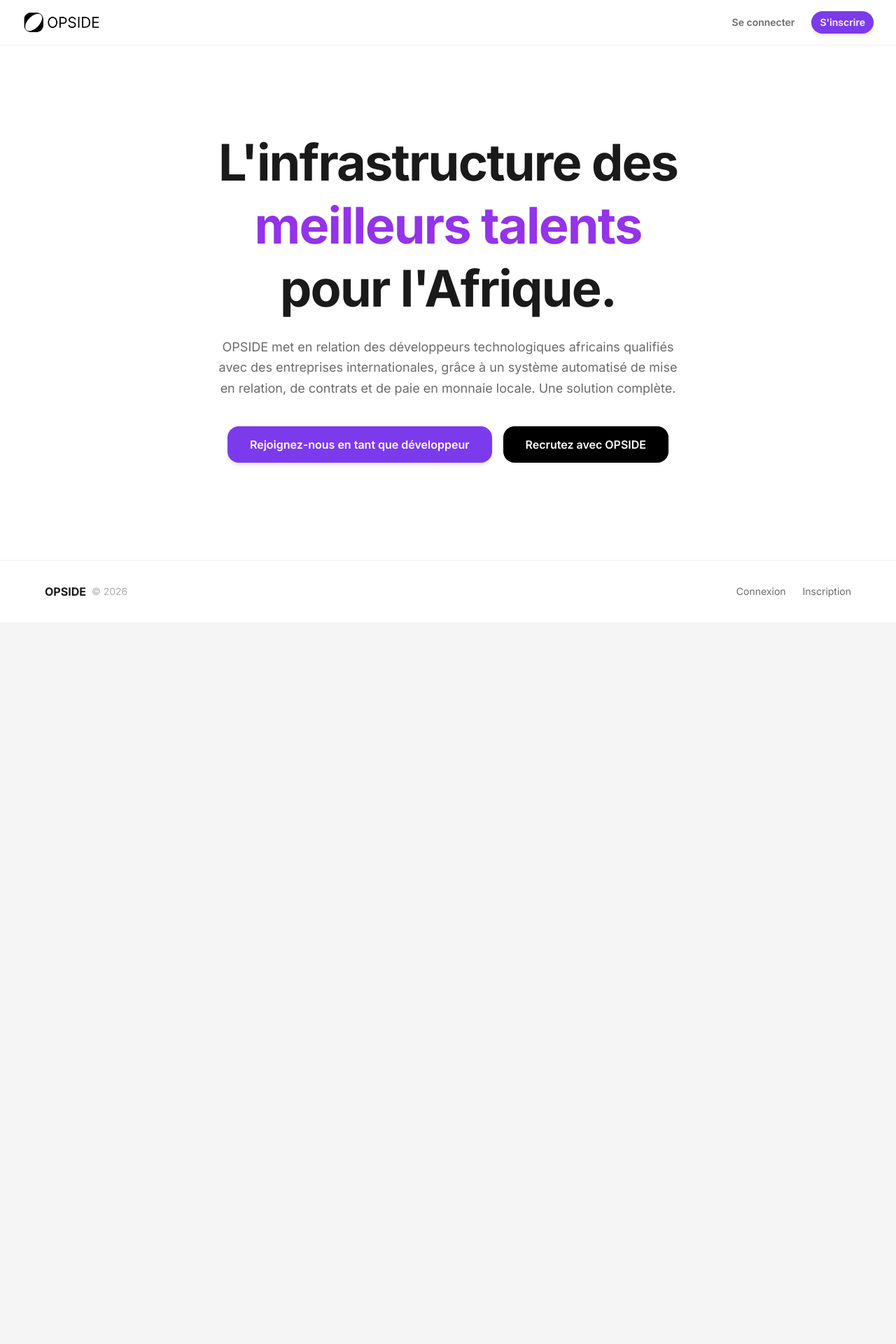
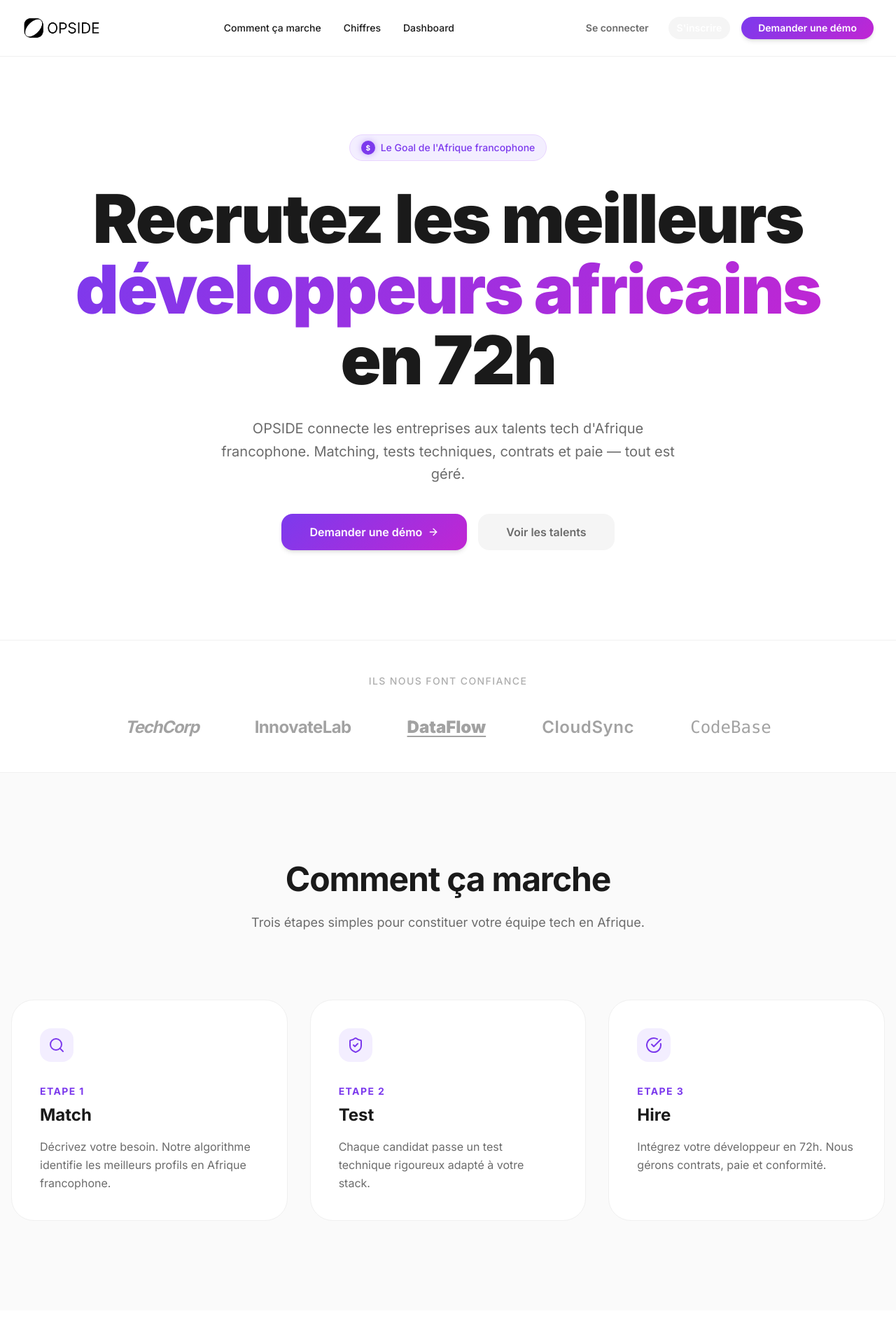
Before and after one commit to angelinah-creator/OPSIDE_Project, a Next.js app in the folder frontend/: page / in a window 1280 px wide. Shown: the top 1920 px of the page at 70% size. Before the commit the page ends 889 px from the top, so only its background shows below. Built offline with nearby package versions, Linux system fonts and the light colour scheme.

Commit message:
Correction du Landing page

```diff
--- a/frontend/app/globals.css
+++ b/frontend/app/globals.css
@@ -1,7 +1,4 @@
 @import "tailwindcss";
-@tailwind base;
-@tailwind components;
-@tailwind utilities;
 
 :root {
   --font-inter: 'Inter', sans-serif;
@@ -17,16 +14,8 @@ html {
 
 body {
   font-family: var(--font-inter);
-}
-
-@layer utilities {
-  .scrollbar-hide {
-    -ms-overflow-style: none;
-    scrollbar-width: none;
-  }
-  .scrollbar-hide::-webkit-scrollbar {
-    display: none;
-  }
+  background-color: white;
+  color: #1A1A1A;
 }
 
 @theme {
@@ -34,15 +23,17 @@ body {
   --font-sans: var(--font-inter), ui-sans-serif, system-ui;
 
   /* Couleurs personnalisées */
-  --color-background: #F7F7F5;
+  --color-background: #FFFFFF;
   --color-surface: #FFFFFF;
-  --color-border: #E8E8E4;
-  --color-muted: #9B9B93;
-  --color-foreground: #1A1A18;
+  --color-border: #F0F0F0;
+  --color-muted: #6B6B6B;
+  --color-foreground: #1A1A1A;
 
   --color-accent: #7C3AED;
   --color-accent-light: #9333EA;
   --color-accent-soft: #F3EEFF;
+
+  --color-primary-gradient: linear-gradient(135deg, #7C3AED 0%, #C026D3 100%);
 
   /* Rayons de bordure */
   --radius-xl: 1rem;
@@ -54,3 +45,22 @@ body {
   --shadow-elevated: 0 4px 16px rgba(0,0,0,0.08);
   --shadow-modal: 0 20px 60px rgba(0,0,0,0.12);
 }
+
+@utility text-gradient {
+  background: linear-gradient(135deg, #7C3AED 0%, #C026D3 100%);
+  -webkit-background-clip: text;
+  -webkit-text-fill-color: transparent;
+  background-clip: text;
+}
+
+@utility bg-gradient-primary {
+  background: linear-gradient(135deg, #7C3AED 0%, #C026D3 100%);
+}
+
+@utility scrollbar-hide {
+  -ms-overflow-style: none;
+  scrollbar-width: none;
+  &::-webkit-scrollbar {
+    display: none;
+  }
+}
--- a/frontend/app/page.tsx
+++ b/frontend/app/page.tsx
@@ -1,46 +1,164 @@
 import Link from 'next/link';
 import Navbar from '@/components/layout/Navbar';
 import Button from '@/components/ui/Button';
+import { Search, ShieldCheck, CheckCircle, ArrowRight } from 'lucide-react';
 
 export default function LandingPage() {
   return (
-    <div className="min-h-screen bg-white">
+    <div className="min-h-screen bg-white text-[#1A1A1A]">
       <Navbar />
 
-      {/* Hero */}
-      <section className="h-screen pt-32 pb-20 px-4 sm:px-6 lg:px-8 flex items-center">
-        <div className="max-w-4xl mx-auto text-center">
-          <h1 className="text-5xl sm:text-6xl lg:text-7xl font-bold text-[#1A1A1A] leading-tight tracking-tight mb-6 ">
-            L'infrastructure des {' '}
-            <span className="bg-accent-light bg-clip-text text-transparent">
-              meilleurs talents
+      <main>
+        {/* --- HERO SECTION --- */}
+        <section className="relative pt-32 pb-20 lg:pt-48 lg:pb-32 px-4 overflow-hidden">
+          <div className="max-w-7xl mx-auto text-center relative z-10">
+            {/* Badge */}
+            <div className="inline-flex items-center gap-2 px-4 py-2 rounded-full bg-[#F3EEFF] border border-[#E9D5FF] mb-8 animate-in fade-in slide-in-from-bottom-4 duration-700">
+              <span className="flex items-center justify-center w-5 h-5 rounded-full bg-[#7C3AED] shadow-[0_0_8px_rgba(124,58,237,0.4)]">
+                <span className="text-[10px] text-white font-bold leading-none">$</span>
               </span>
-            <br />pour l'Afrique.
+              <span className="text-sm font-medium text-[#7C3AED]">Le Goal de l'Afrique francophone</span>
+            </div>
+
+            {/* Heading */}
+            <h1 className="text-5xl md:text-7xl lg:text-8xl font-black tracking-tight leading-[1.05] mb-8 animate-in fade-in slide-in-from-bottom-6 duration-1000 delay-100 text-[#1A1A1A]">
+              Recrutez les meilleurs<br />
+              <span className="text-gradient">développeurs africains</span><br />
+              en 72h
             </h1>
-          <p className="text-lg text-[#6B6B6B] max-w-2xl mx-auto mb-10 leading-relaxed">
-            OPSIDE met en relation des développeurs technologiques africains qualifiés avec des entreprises internationales, grâce à un système automatisé de mise en relation, de contrats et de paie en monnaie locale. Une solution complète.
+
+            {/* Subtitle */}
+            <p className="text-lg md:text-xl text-[#6B6B6B] max-w-2xl mx-auto mb-10 leading-relaxed animate-in fade-in slide-in-from-bottom-8 duration-1000 delay-200">
+              OPSIDE connecte les entreprises aux talents tech d'Afrique francophone.
+              Matching, tests techniques, contrats et paie — tout est géré.
             </p>
-          <div className="flex flex-col sm:flex-row items-center justify-center gap-4">
-            <Link href="/auth/register">
-              <Button size="lg">Rejoignez-nous en tant que développeur</Button>
+
+            {/* Buttons */}
+            <div className="flex flex-col sm:flex-row items-center justify-center gap-4 animate-in fade-in slide-in-from-bottom-10 duration-1000 delay-300">
+              <Link href="#cta">
+                <Button variant="gradient" size="lg" className="rounded-full px-10 flex gap-2 group">
+                  Demander une démo
+                  <ArrowRight className="w-4 h-4 group-hover:translate-x-1 transition-transform" />
+                </Button>
               </Link>
-            <Link href="#how-it-works">
-              <Button variant="black" size="lg">Recrutez avec OPSIDE</Button>
+              <Link href="/talents">
+                <Button variant="ghost" size="lg" className="rounded-full px-10 bg-[#F5F5F5] hover:bg-[#EAEAEA] text-[#1A1A1A]">
+                  Voir les talents
+                </Button>
               </Link>
             </div>
           </div>
         </section>
 
-      {/* Footer */}
-      <footer className="bg-white border-t border-[#F0F0F0] py-8 px-4 sm:px-6 lg:px-8">
-        <div className="max-w-6xl mx-auto flex flex-col sm:flex-row items-center justify-between gap-4">
+        {/* --- LOGOS SECTION --- */}
+        <section className="py-12 border-y border-[#F0F0F0]">
+          <div className="max-w-7xl mx-auto px-4 text-center">
+            <p className="text-sm font-medium text-[#AEAEAE] uppercase tracking-widest mb-10">Ils nous font confiance</p>
+            <div className="flex flex-wrap justify-center items-center gap-12 md:gap-20 opacity-40 grayscale">
+              <span className="text-2xl font-bold italic tracking-tighter">TechCorp</span>
+              <span className="text-2xl font-bold tracking-tight">InnovateLab</span>
+              <span className="text-2xl font-black underline decoration-2 underline-offset-4">DataFlow</span>
+              <span className="text-2xl font-semibold tracking-wide">CloudSync</span>
+              <span className="text-2xl font-mono">CodeBase</span>
+            </div>
+          </div>
+        </section>
+
+        {/* --- HOW IT WORKS SECTION --- */}
+        <section id="how-it-works" className="py-24 md:py-32 bg-[#FAFAFA]">
+          <div className="max-w-4xl mx-auto px-4 text-center mb-16 md:mb-24">
+            <h2 className="text-4xl md:text-5xl font-bold mb-6 tracking-tight text-[#1A1A1A]">Comment ça marche</h2>
+            <p className="text-[#6B6B6B] text-lg">Trois étapes simples pour constituer votre équipe tech en Afrique.</p>
+          </div>
+
+          <div className="max-w-7xl mx-auto px-4 grid grid-cols-1 md:grid-cols-3 gap-8">
+            {/* Step 1 */}
+            <div className="bg-white p-10 rounded-3xl border border-[#F0F0F0] hover:shadow-elevated transition-all group">
+              <div className="w-12 h-12 rounded-xl bg-[#F3EEFF] flex items-center justify-center mb-8 group-hover:bg-[#7C3AED] transition-colors">
+                <Search className="w-6 h-6 text-[#7C3AED] group-hover:text-white transition-colors" />
+              </div>
+              <p className="text-[#7C3AED] text-sm font-bold uppercase tracking-widest mb-2">Etape 1</p>
+              <h3 className="text-2xl font-bold mb-4 text-[#1A1A1A]">Match</h3>
+              <p className="text-[#6B6B6B] leading-relaxed">
+                Décrivez votre besoin. Notre algorithme identifie les meilleurs profils en Afrique francophone.
+              </p>
+            </div>
+
+            {/* Step 2 */}
+            <div className="bg-white p-10 rounded-3xl border border-[#F0F0F0] hover:shadow-elevated transition-all group">
+              <div className="w-12 h-12 rounded-xl bg-[#F3EEFF] flex items-center justify-center mb-8 group-hover:bg-[#7C3AED] transition-colors">
+                <ShieldCheck className="w-6 h-6 text-[#7C3AED] group-hover:text-white transition-colors" />
+              </div>
+              <p className="text-[#7C3AED] text-sm font-bold uppercase tracking-widest mb-2">Etape 2</p>
+              <h3 className="text-2xl font-bold mb-4 text-[#1A1A1A]">Test</h3>
+              <p className="text-[#6B6B6B] leading-relaxed">
+                Chaque candidat passe un test technique rigoureux adapté à votre stack.
+              </p>
+            </div>
+
+            {/* Step 3 */}
+            <div className="bg-white p-10 rounded-3xl border border-[#F0F0F0] hover:shadow-elevated transition-all group">
+              <div className="w-12 h-12 rounded-xl bg-[#F3EEFF] flex items-center justify-center mb-8 group-hover:bg-[#7C3AED] transition-colors">
+                <CheckCircle className="w-6 h-6 text-[#7C3AED] group-hover:text-white transition-colors" />
+              </div>
+              <p className="text-[#7C3AED] text-sm font-bold uppercase tracking-widest mb-2">Etape 3</p>
+              <h3 className="text-2xl font-bold mb-4 text-[#1A1A1A]">Hire</h3>
+              <p className="text-[#6B6B6B] leading-relaxed">
+                Intégrez votre développeur en 72h. Nous gérons contrats, paie et conformité.
+              </p>
+            </div>
+          </div>
+        </section>
+
+        {/* --- STATS SECTION --- */}
+        <section id="stats" className="py-24 md:py-32 bg-white">
+          <div className="max-w-7xl mx-auto px-4 grid grid-cols-2 md:grid-cols-4 gap-12 md:gap-8">
+            <div className="text-center">
+              <p className="text-5xl md:text-7xl font-black text-gradient leading-none mb-4">50+</p>
+              <p className="text-[#6B6B6B] font-medium">Développeurs vérifiés</p>
+            </div>
+            <div className="text-center">
+              <p className="text-5xl md:text-7xl font-black text-gradient leading-none mb-4">3</p>
+              <p className="text-[#6B6B6B] font-medium">Marchés africains</p>
+            </div>
+            <div className="text-center">
+              <p className="text-5xl md:text-7xl font-black text-gradient leading-none mb-4 tracking-tighter">&lt;72h</p>
+              <p className="text-[#6B6B6B] font-medium">Temps de matching</p>
+            </div>
+            <div className="text-center">
+              <p className="text-5xl md:text-7xl font-black text-gradient leading-none mb-4">98%</p>
+              <p className="text-[#6B6B6B] font-medium">Taux de satisfaction</p>
+            </div>
+          </div>
+        </section>
+
+        {/* --- CTA SECTION --- */}
+        <section id="cta" className="py-24 px-4">
+          <div className="max-w-5xl mx-auto bg-white rounded-[2.5rem] p-12 md:p-24 border border-[#F0F0F0] text-center shadow-elevated relative overflow-hidden">
+            <h2 className="text-4xl md:text-6xl font-bold mb-6 tracking-tight text-[#1A1A1A]">Prêt à scaler votre équipe ?</h2>
+            <p className="text-[#6B6B6B] text-lg md:text-xl mb-12 max-w-xl mx-auto">
+              Rejoignez les entreprises qui construisent avec les meilleurs talents africains.
+            </p>
+            <Link href="#">
+              <Button variant="gradient" size="lg" className="rounded-full px-12 group">
+                Demander une démo
+                <ArrowRight className="w-5 h-5 ml-2 group-hover:translate-x-1 transition-transform" />
+              </Button>
+            </Link>
+          </div>
+        </section>
+      </main>
+
+      {/* --- FOOTER SECTION --- */}
+      <footer className="border-t border-[#F0F0F0] py-12 md:py-16 px-4 bg-white">
+        <div className="max-w-7xl mx-auto flex flex-col md:flex-row items-center justify-between gap-8">
           <div className="flex items-center gap-2">
-            <span className="font-bold text-[#1A1A1A]">OPSIDE</span>
-            <span className="text-[#AEAEAE] text-sm">© 2026</span>
+            <img src="/logo.png" alt="OPSIDE" className="w-24 grayscale brightness-0" />
           </div>
-          <div className="flex items-center gap-6">
-            <Link href="/auth/login" className="text-sm text-[#6B6B6B] hover:text-[#1A1A1A]">Connexion</Link>
-            <Link href="/auth/register" className="text-sm text-[#6B6B6B] hover:text-[#1A1A1A]">Inscription</Link>
+          <p className="text-sm text-[#AEAEAE]">© 2026 OPSIDE. Tous droits réservés.</p>
+          <div className="flex items-center gap-8">
+            <Link href="#" className="text-sm text-[#6B6B6B] hover:text-[#1A1A1A] transition-colors">Mentions légales</Link>
+            <Link href="#" className="text-sm text-[#6B6B6B] hover:text-[#1A1A1A] transition-colors">Contact</Link>
           </div>
         </div>
       </footer>
--- a/frontend/components/layout/Navbar.tsx
+++ b/frontend/components/layout/Navbar.tsx
@@ -7,30 +7,73 @@ import Button from '@/components/ui/Button';
 export default function Navbar() {
   const [open, setOpen] = useState(false);
   return (
-    <header className="fixed top-0 left-0 right-0 z-50 bg-white/90 backdrop-blur-md border-b border-[#F0F0F0]">
+    <header className="fixed top-0 left-0 right-0 z-50 bg-white/80 backdrop-blur-md border-b border-[#F0F0F0]">
       <div className="max-w-7xl mx-auto px-4 sm:px-6 lg:px-8">
-        <div className="flex items-center justify-between h-16">
-          <div>
-            <img src="/logo.png" alt="OPSIDE" className='w-28'/>
+        <div className="flex items-center justify-between h-20">
+          {/* Logo */}
+          <div className="shrink-0 flex items-center">
+            <Link href="/">
+              <img src="/logo.png" alt="OPSIDE" className="w-24 lg:w-28" />
+            </Link>
           </div>
-          <div className="hidden md:flex items-center gap-3">
-            <Link href="/auth/login"><Button variant="ghost" size="sm">Se connecter</Button></Link>
-            <Link href="/auth/register"><Button size="sm">S'inscrire</Button></Link>
+
+          {/* Center Links */}
+          <nav className="hidden md:flex items-center gap-8">
+            <Link href="#how-it-works" className="text-sm font-medium text-[#1A1A1A] hover:text-[#7C3AED] transition-colors">
+              Comment ça marche
+            </Link>
+            <Link href="#stats" className="text-sm font-medium text-[#1A1A1A] hover:text-[#7C3AED] transition-colors">
+              Chiffres
+            </Link>
+            <Link href="#" className="text-sm font-medium text-[#1A1A1A] hover:text-[#7C3AED] transition-colors">
+              Dashboard
+            </Link>
+          </nav>
+
+          {/* Right Buttons */}
+          <div className="hidden md:flex items-center gap-4">
+            <Link href="/auth/login">
+              <Button variant="ghost" size="sm" className="font-medium">Se connecter</Button>
+            </Link>
+            <Link href="/auth/register">
+              <Button size="sm" className="bg-[#F5F5F5] text-[#1A1A1A] hover:bg-[#EAEAEA] border-none shadow-none font-medium">S'inscrire</Button>
+            </Link>
+            <Link href="#cta">
+              <Button variant="gradient" size="sm" className="rounded-full px-6">Demander une démo</Button>
+            </Link>
           </div>
-          <button className="md:hidden p-2" onClick={() => setOpen(!open)}>
-            <svg className="w-5 h-5" fill="none" stroke="currentColor" viewBox="0 0 24 24">
-              {open ? <path strokeLinecap="round" strokeLinejoin="round" strokeWidth={2} d="M6 18L18 6M6 6l12 12" />
-                : <path strokeLinecap="round" strokeLinejoin="round" strokeWidth={2} d="M4 6h16M4 12h16M4 18h16" />}
+
+          {/* Mobile menu button */}
+          <button className="md:hidden p-2 text-[#1A1A1A]" onClick={() => setOpen(!open)}>
+            <svg className="w-6 h-6" fill="none" stroke="currentColor" viewBox="0 0 24 24">
+              {open ? (
+                <path strokeLinecap="round" strokeLinejoin="round" strokeWidth={2} d="M6 18L18 6M6 6l12 12" />
+              ) : (
+                <path strokeLinecap="round" strokeLinejoin="round" strokeWidth={2} d="M4 6h16M4 12h16M4 18h16" />
+              )}
             </svg>
           </button>
         </div>
       </div>
+
+      {/* Mobile Menu */}
       {open && (
-        <div className="md:hidden bg-white border-t border-[#F0F0F0] px-4 py-4 flex flex-col gap-4">
-          <Link href="#how-it-works" className="text-sm text-[#6B6B6B] font-medium">Comment ça marche</Link>
-          <Link href="#features" className="text-sm text-[#6B6B6B] font-medium">Fonctionnalités</Link>
-          <Link href="/auth/login"><Button variant="outline" size="sm" className="w-full">Se connecter</Button></Link>
-          <Link href="/auth/register"><Button size="sm" className="w-full">Commencer</Button></Link>
+        <div className="md:hidden bg-white border-t border-[#F0F0F0] px-4 py-6 flex flex-col gap-4 animate-in fade-in slide-in-from-top-4">
+          <Link href="#how-it-works" onClick={() => setOpen(false)} className="text-base font-medium text-[#1A1A1A]">Comment ça marche</Link>
+          <Link href="#stats" onClick={() => setOpen(false)} className="text-base font-medium text-[#1A1A1A]">Chiffres</Link>
+          <Link href="#" onClick={() => setOpen(false)} className="text-base font-medium text-[#1A1A1A]">Dashboard</Link>
+          <hr className="border-[#F0F0F0]" />
+          <div className="flex flex-col gap-3">
+            <Link href="/auth/login" onClick={() => setOpen(false)}>
+              <Button variant="ghost" className="w-full justify-center">Se connecter</Button>
+            </Link>
+            <Link href="/auth/register" onClick={() => setOpen(false)}>
+              <Button variant="secondary" className="w-full justify-center">S'inscrire</Button>
+            </Link>
+            <Link href="#cta" onClick={() => setOpen(false)}>
+              <Button variant="gradient" className="w-full justify-center rounded-full">Demander une démo</Button>
+            </Link>
+          </div>
         </div>
       )}
     </header>
--- a/frontend/components/ui/Button.tsx
+++ b/frontend/components/ui/Button.tsx
@@ -1,7 +1,7 @@
 import React from 'react';
 
 interface ButtonProps extends React.ButtonHTMLAttributes<HTMLButtonElement> {
-  variant?: 'primary' | 'secondary' | 'outline' | 'ghost' | 'danger' | 'black';
+  variant?: 'primary' | 'secondary' | 'outline' | 'ghost' | 'danger' | 'black' | 'gradient';
   size?: 'sm' | 'md' | 'lg';
   loading?: boolean;
   children: React.ReactNode;
@@ -25,6 +25,7 @@ export default function Button({
     ghost: 'text-[#6B6B6B] hover:bg-[#F5F5F5] hover:text-[#1A1A1A] focus:ring-gray-300',
     danger: 'bg-red-500 text-white hover:bg-red-600 focus:ring-red-500',
     black: 'bg-black text-white hover:bg-black/80 focus:ring-black',
+    gradient: 'bg-gradient-primary text-white hover:opacity-90 focus:ring-purple-500 shadow-md hover:shadow-lg',
   };
 
   const sizes = {
```
Also changed, not shown: frontend/public/logo.webp (added). Lines whose indentation alone changed are shown as unchanged.
